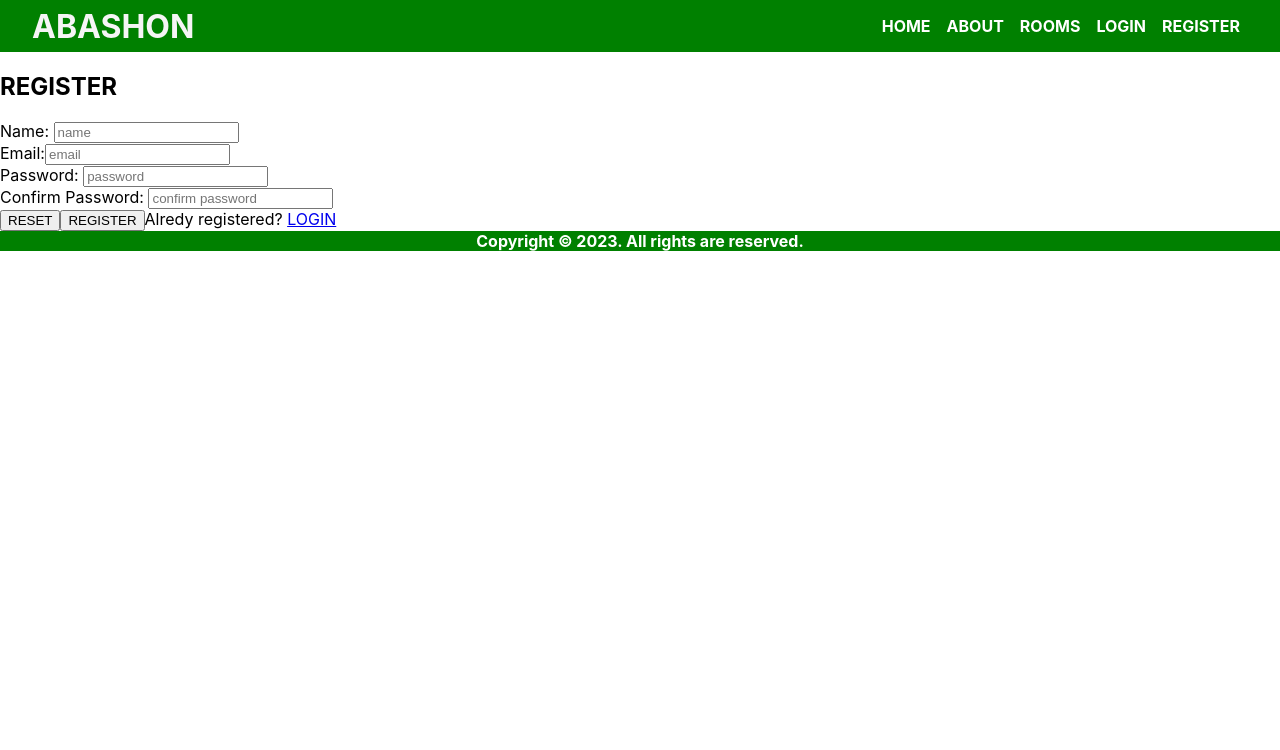
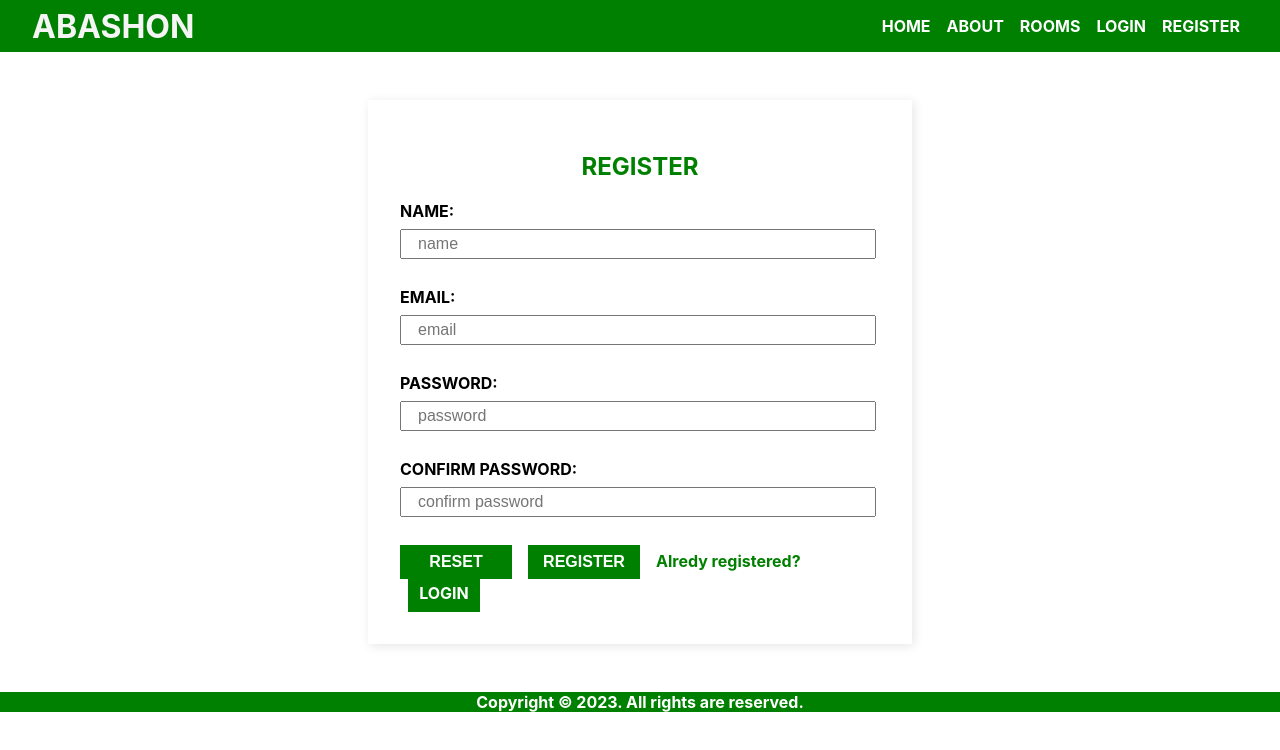
Before and after one commit to raihan-mahmud-talukder/abashon, a React (Create React App) app in the folder client/: page /register in a window 1280 px wide. Shown: the top 750 px of the page. Built offline with nearby package versions, Linux system fonts and the light colour scheme.

Commit message:
styling register

```diff
--- a/client/src/index.css
+++ b/client/src/index.css
@@ -126,7 +126,69 @@ p:nth-child(even) {
   cursor: pointer;
 }
 
+.register {
+  width: 30rem;
+  margin: 3rem auto;
+  padding: 2rem;
+  box-shadow: 2px 2px 10px rgba(0, 0, 0, 0.1);
+}
 
+.register h2 {
+  text-align: center;
+  color: green;
+}
+
+.register label {
+  font-weight: bold;
+  text-transform: uppercase;
+}
+
+.register input {
+  display: block;
+  width: 29.5rem;
+  margin: 0.5rem 0;
+  padding: 0.25rem 0;
+  font-size: 1rem;
+  text-indent: 1rem;
+}
+
+.register button {
+  margin: 0 1rem 0 0;
+  padding: 0.5rem;
+  font-size: 1rem;
+  font-weight: bold;
+  width: 7rem;
+  color: white;
+  background: green;
+  text-align: center;
+  border: none;
+  cursor: pointer;
+}
+
+.register button:hover {
+  color: black;
+}
+
+.register span {
+  color: green;
+  font-weight: bold
+}
+
+.register a {
+  text-decoration: none;
+  background: green;
+  color: white;
+  padding: 0.25rem;
+  display: inline-block;
+  width: 4rem;
+  text-align: center;
+  height: 1.6rem;
+  margin-left: 0.5rem;
+}
+
+.register a:hover {
+  color: black;
+}
 footer {
   background: green;
   color: white;
--- a/client/src/screens/Register.jsx
+++ b/client/src/screens/Register.jsx
@@ -61,11 +61,9 @@ export const Register = () => {
         value={confirmPassword}
         onChange={event => setConfirmPassword(event.target.value)}
       /><br />
-      <div>
-        <button type="reset" value='reset'>RESET</button>
-        <button type="submit" value='submit'>REGISTER</button>
-        <span>Alredy registered? <a href='/login'>LOGIN</a></span>
-      </div>
+      <button type="reset" value='reset'>RESET</button>
+      <button type="submit" value='submit'>REGISTER</button>
+      <span>Alredy registered? <a href='/login'>LOGIN</a></span>
     </form>
   )
 }
```
